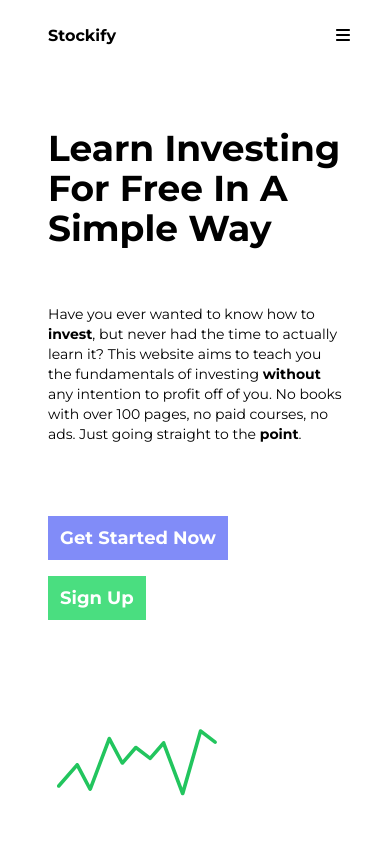
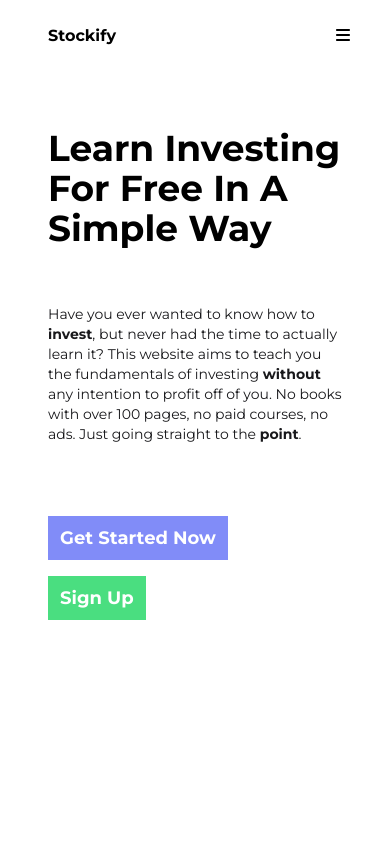
Before and after one commit to Arber99/stockapp-frontend, an Angular app: page / in a window 390 px wide. Shown: the top 844 px of the page. Built offline with nearby package versions, Linux system fonts and the light colour scheme.

Commit message:
💄 Improved styling

```diff
--- a/src/app/components/main/main.component.html
+++ b/src/app/components/main/main.component.html
@@ -1,11 +1,11 @@
 <div
-  class="grid grid-cols-1 lg:grid-cols-2 pl-12 pr-12 gap-8 lg:gap-16 lg:pr-48 lg:pl-48 lg:justify-between min-h-[calc(max(500px,_100vh))]"
+  class="grid grid-cols-1 lg:grid-cols-2 pl-12 pr-12 lg:gap-16 lg:pr-48 lg:pl-48 lg:justify-between min-h-[calc(max(500px,_100vh))]"
 >
   <div class="flex flex-col gap-4 relative pt-32 lg:pt-0 lg:top-[25%] pb-8">
     <h1 class="font-bold text-4xl pb-2 lg:text-7xl text-black">
       Learn Investing For Free In A Simple Way
     </h1>
-    <div class="pt-8 text-sm sm:text-lg">
+    <div class="pt-8 text-sm sm:text-lg text-zinc-900">
       <p>
         Have you ever wanted to know how to <b>invest</b>, but never had the
         time to actually learn it? This website aims to teach you the
@@ -31,7 +31,7 @@
       </button>
     </div>
   </div>
-  <div class="relative lg:top-[25%]">
+  <div class="relative lg:top-[25%] hidden lg:block">
     <img src="../../../assets/stock-test.svg" class="w-[180px] lg:w-[600px]" />
   </div>
 </div>
```
